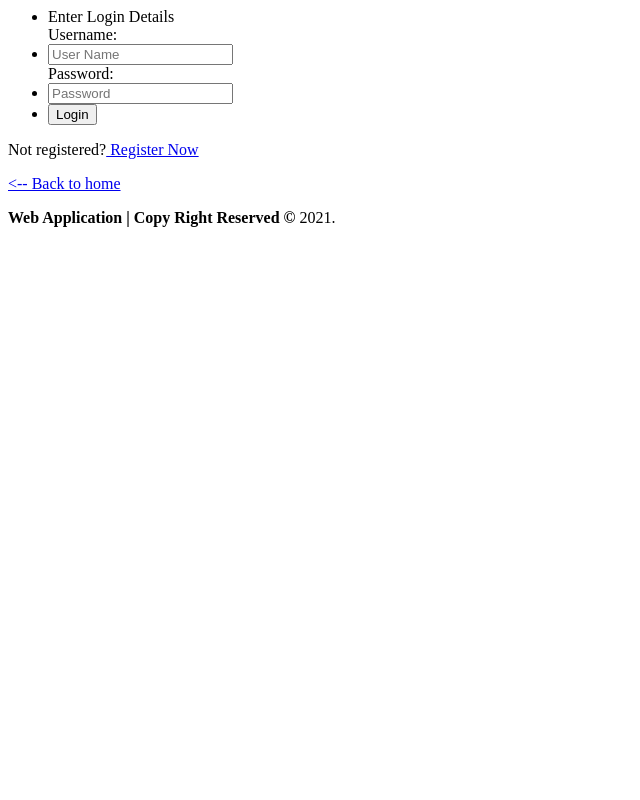
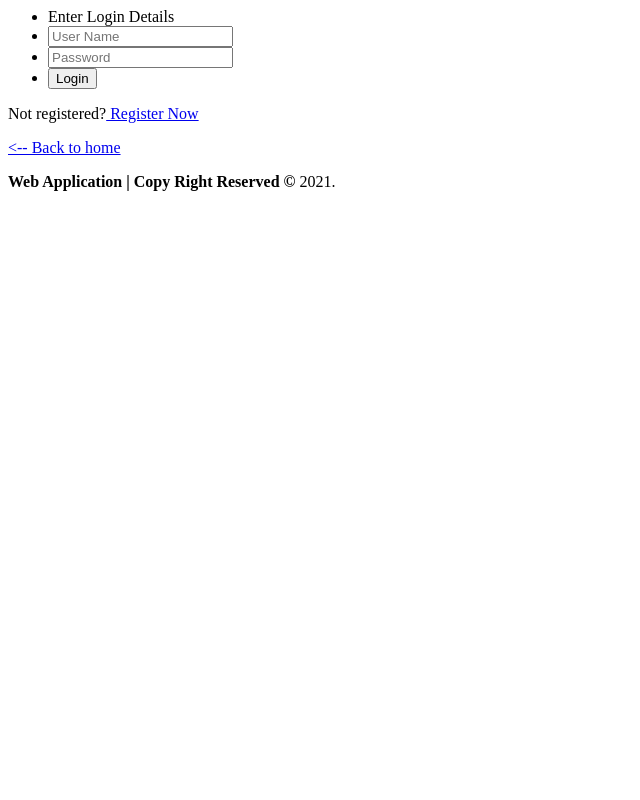
Before and after one commit to Maaruf01/web_app, a PHP site: page /login.php in a window 1280 px wide. Shown: the whole page, without its empty margins (0-640 px from the left). Run offline with PHP 8.4, Linux system fonts and the light colour scheme; some libraries are stand-ins or nearby versions.

Commit message:
removed label for form input

```diff
--- a/login.php
+++ b/login.php
@@ -7,18 +7,15 @@
 <script src="js/main.js"></script>
 
 </head>
-<body class="access">
+<body class="login_register-body">
 <div>
 <form method="post" action="login_auth.php" id="login">
 	<ul>
 			<li> Enter Login Details</li>
-     		<label for="username" class="lbl-login">Username: </label>
-			<li><input type="text" name="username" placeholder="User Name" class="details"></li>
-			<label for="pwd" class="lbl-login">Password: </label>
+    		<li><input type="text" name="username" placeholder="User Name" class="details"></li>
 			<li><input type="password" name="password" placeholder="Password" class="details"></li>
 			<li><input type="submit" name="submit" value="Login" class="btn"></li>
-
-           </ul>
+		     </ul>
            <p class="msg"> Not registered?<a href="register.php"> Register Now</a></p>
 		   <p class="msg"><a href="index.php"> <-- Back to home</a></p>
 		   </form>
```
